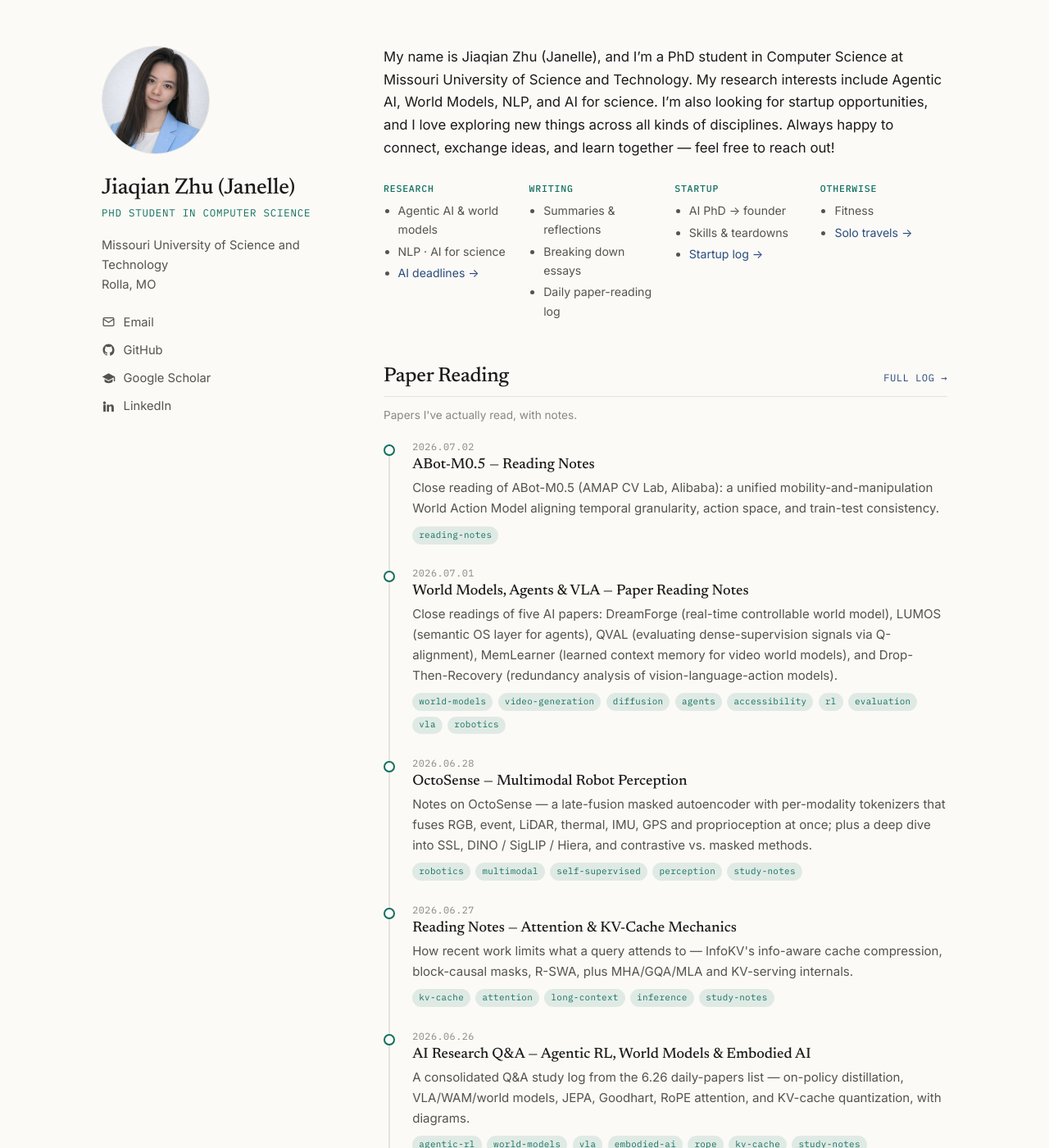
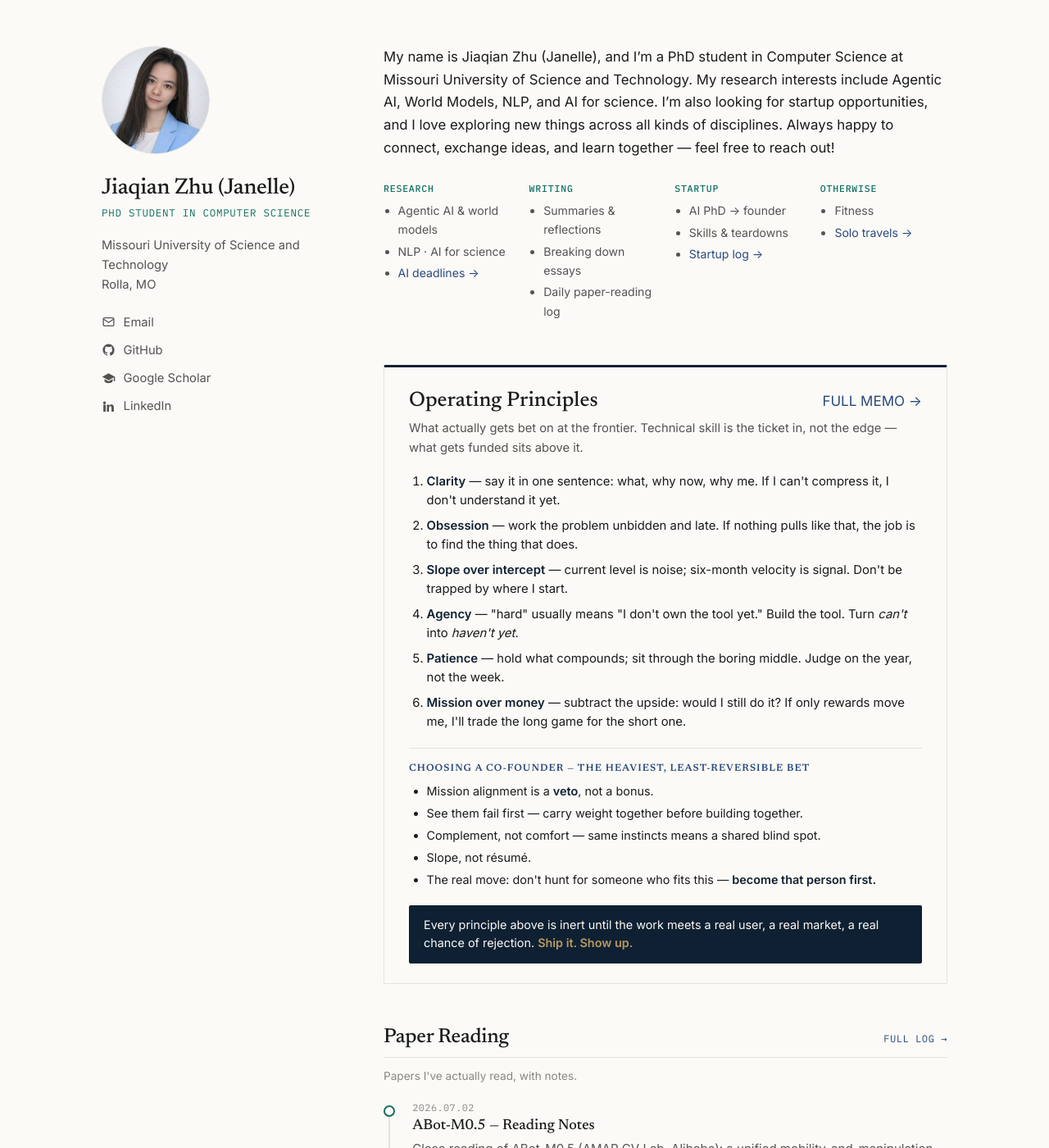
Before and after one commit to Jiaqian-Janelle/Jiaqian-Janelle.github.io, a Jekyll site: the page built from index.html, in a window 1280 px wide and 1400 px high. Shown: the whole window at 82% size. Built offline with Jekyll 4.4.1, drawn with Linux system fonts in a browser that asks for light colours.

Commit message:
add founder thesis memo

```diff
--- a/index.html
+++ b/index.html
@@ -43,6 +43,39 @@ layout: default
             <li><a href="{{ '/travels/' | relative_url }}">Solo travels →</a></li>
           </ul>
         </div>
+      </div>
+    </section>
+
+    <!-- OPERATING PRINCIPLES — daily reminder -->
+    <section class="section" id="principles">
+      <div class="op-creed">
+        <div class="op-head">
+          <h2>Operating Principles</h2>
+          <a class="all-link" href="{{ '/startup/2026-07-09-founder-thesis-memo/' | relative_url }}">FULL MEMO →</a>
+        </div>
+        <p class="op-lede">What actually gets bet on at the frontier. Technical skill is the ticket in, not the edge — what gets funded sits above it.</p>
+
+        <ol class="op-list">
+          <li><b>Clarity</b> — say it in one sentence: what, why now, why me. If I can't compress it, I don't understand it yet.</li>
+          <li><b>Obsession</b> — work the problem unbidden and late. If nothing pulls like that, the job is to find the thing that does.</li>
+          <li><b>Slope over intercept</b> — current level is noise; six-month velocity is signal. Don't be trapped by where I start.</li>
+          <li><b>Agency</b> — "hard" usually means "I don't own the tool yet." Build the tool. Turn <i>can't</i> into <i>haven't yet</i>.</li>
+          <li><b>Patience</b> — hold what compounds; sit through the boring middle. Judge on the year, not the week.</li>
+          <li><b>Mission over money</b> — subtract the upside: would I still do it? If only rewards move me, I'll trade the long game for the short one.</li>
+        </ol>
+
+        <div class="op-cofound">
+          <h4>Choosing a co-founder — the heaviest, least-reversible bet</h4>
+          <ul>
+            <li>Mission alignment is a <b>veto</b>, not a bonus.</li>
+            <li>See them fail first — carry weight together before building together.</li>
+            <li>Complement, not comfort — same instincts means a shared blind spot.</li>
+            <li>Slope, not résumé.</li>
+            <li>The real move: don't hunt for someone who fits this — <b>become that person first.</b></li>
+          </ul>
+        </div>
+
+        <p class="op-kicker">Every principle above is inert until the work meets a real user, a real market, a real chance of rejection. <b>Ship it. Show up.</b></p>
       </div>
     </section>
 
@@ -176,3 +209,39 @@ layout: default
 
   </main>
 </div>
+
+<style>
+  /* Operating Principles — scoped, reuses your palette variables where present */
+  #principles .op-creed{
+    border:1px solid var(--rule, #e2ddd2);
+    border-top:3px solid var(--accent-strong, #0F2033);
+    background:var(--card, #fbfaf6);
+    padding:26px 30px 24px;
+    border-radius:2px;
+  }
+  #principles .op-head{
+    display:flex;justify-content:space-between;align-items:baseline;gap:16px;flex-wrap:wrap;margin-bottom:.35rem;
+  }
+  #principles .op-head h2{margin:0}
+  #principles .op-lede{
+    margin:.4rem 0 1.1rem;color:var(--ink-soft, #3C4855);font-size:.92rem;line-height:1.6;
+  }
+  #principles .op-list{margin:0;padding-left:1.35rem}
+  #principles .op-list li{margin:.5rem 0;line-height:1.55;font-size:.93rem}
+  #principles .op-list b,#principles .op-cofound b{color:var(--accent-strong, #0F2033)}
+  #principles .op-cofound{
+    margin-top:1.25rem;padding-top:1.05rem;border-top:1px solid var(--rule, #e8e3d8);
+  }
+  #principles .op-cofound h4{
+    margin:0 0 .55rem;font-size:.76rem;text-transform:uppercase;letter-spacing:.09em;
+    color:var(--accent, #9A7A44);font-weight:700;
+  }
+  #principles .op-cofound ul{margin:0;padding-left:1.35rem;list-style:disc}
+  #principles .op-cofound li{margin:.35rem 0;line-height:1.5;font-size:.9rem}
+  #principles .op-kicker{
+    margin:1.25rem 0 0;padding:13px 18px;border-radius:2px;
+    background:var(--accent-strong, #0F2033);color:#fbfaf6;font-size:.9rem;line-height:1.55;
+  }
+  #principles .op-kicker b{color:var(--accent-lt, #B9995E)}
+  @media (max-width:600px){ #principles .op-creed{padding:22px 20px} }
+</style>
```
